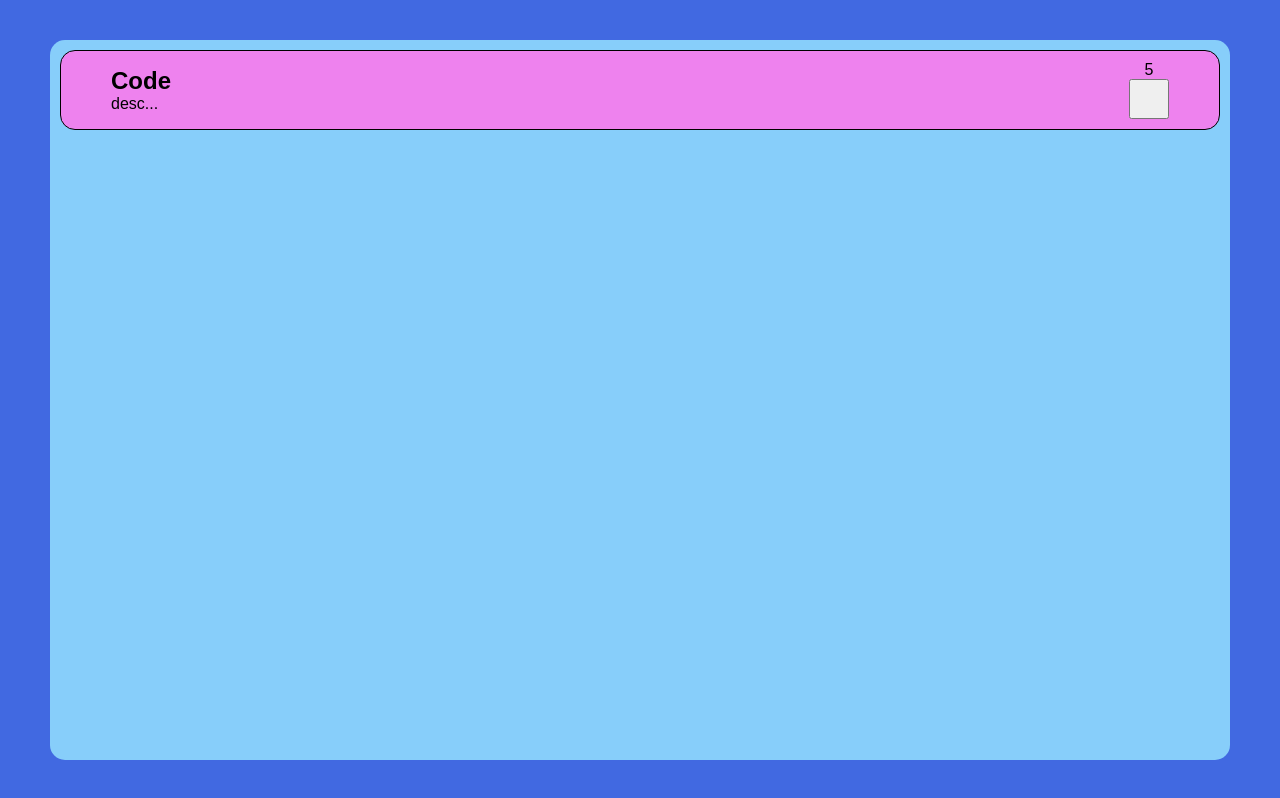
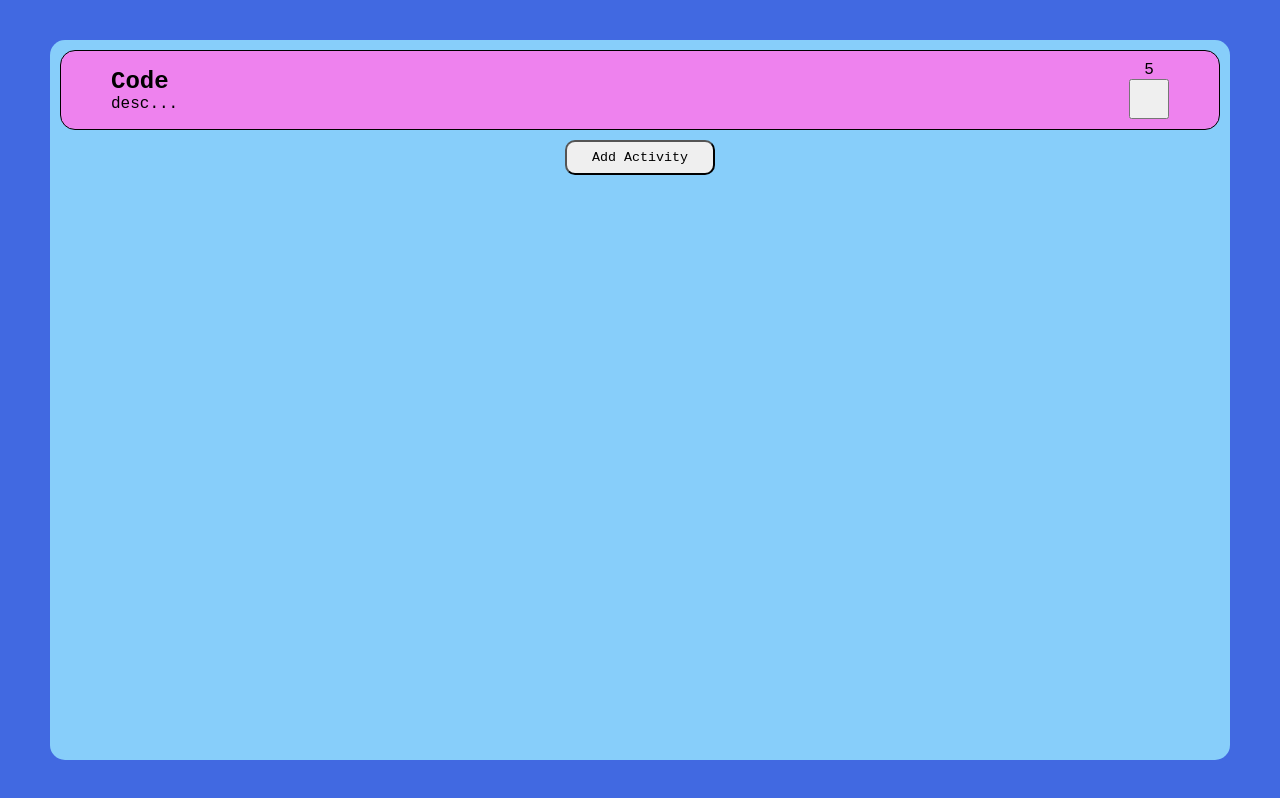
Before and after one commit to MichaelWearing/daily-task-planner, a React (Create React App) app: page / in a window 1280 px wide. Built offline with nearby package versions, Linux system fonts and the light colour scheme.

Commit message:
Added some styling and modal for creating new activities

```diff
--- a/package.json
+++ b/package.json
@@ -8,6 +8,7 @@
     "@testing-library/user-event": "^13.5.0",
     "react": "^18.2.0",
     "react-dom": "^18.2.0",
+    "react-icons": "^4.9.0",
     "react-scripts": "5.0.1",
     "styled-components": "^5.3.11",
     "web-vitals": "^2.1.4"
--- a/src/App.js
+++ b/src/App.js
@@ -1,6 +1,7 @@
-import React from "react";
+import React, { useState } from "react";
 
 import Board from "./components/Board/Board";
+import ActivityCreation from "./components/ActivityCreation/ActivityCreation";
 
 // Make a board to hold cards
 // Make a card which has a title and a timer
@@ -8,6 +9,7 @@ import Board from "./components/Board/Board";
 // Save stuff via cookies
 
 const App = () => {
+  const [showModal, setShowModal] = useState(false);
   const dailyActivities = [
     // Maybe make into state and hold timer
     {
@@ -16,9 +18,22 @@ const App = () => {
     },
   ];
 
+  // UseRef to get inputs// UseRef to get inputs// UseRef to get inputs
+  // UseRef to get inputs// UseRef to get inputs// UseRef to get inputs
+  // UseRef to get inputs// UseRef to get inputs// UseRef to get inputs
+  // UseRef to get inputs// UseRef to get inputs// UseRef to get inputs
+  // UseRef to get inputs// UseRef to get inputs// UseRef to get inputs
+  //
+  // To add new activities
+
   return (
     <>
-      <Board dailyActivities={dailyActivities} />
+      {showModal && <ActivityCreation setShowModal={setShowModal} />}
+      <Board
+        dailyActivities={dailyActivities}
+        showModal={showModal}
+        setShowModal={setShowModal}
+      />
     </>
   );
 };
--- /dev/null
+++ b/src/components/ActivityCreation/ActivityCreation.js
@@ -0,0 +1,42 @@
+import React from "react";
+
+import {
+  Wrapper,
+  InnerWrapper,
+  CloseModalWrapper,
+  CloseIcon,
+  Title,
+  InputWrapper,
+  InputInnerWrapper,
+  InputHeader,
+  Input,
+  CreateButton,
+} from "./ActivityCreation.styles";
+
+const ActivityCreation = ({ setShowModal }) => {
+  return (
+    <>
+      <Wrapper>
+        <InnerWrapper>
+          <CloseModalWrapper onClick={() => setShowModal(false)}>
+            <CloseIcon />
+          </CloseModalWrapper>
+          <Title>Create Activity</Title>
+          <InputWrapper>
+            <InputInnerWrapper>
+              <InputHeader>Title</InputHeader>
+              <Input placeholder="Title" />
+            </InputInnerWrapper>
+            <InputInnerWrapper>
+              <InputHeader>Duration</InputHeader>
+              <Input placeholder="Duration" />
+            </InputInnerWrapper>
+          </InputWrapper>
+          <CreateButton>Create</CreateButton>
+        </InnerWrapper>
+      </Wrapper>
+    </>
+  );
+};
+
+export default ActivityCreation;
--- /dev/null
+++ b/src/components/ActivityCreation/ActivityCreation.styles.js
@@ -0,0 +1,76 @@
+import styled from "styled-components";
+import { FaTimes } from "react-icons/fa";
+
+export const Wrapper = styled.div`
+  background-color: lightgray;
+
+  position: absolute;
+  height: 100vh;
+  width: 100vw;
+
+  opacity: 0.7;
+
+  display: flex;
+  align-items: center;
+  justify-content: center;
+`;
+
+export const InnerWrapper = styled.div`
+  background-color: royalblue;
+
+  height: 50vh;
+  width: 60vw;
+
+  padding: 40px;
+
+  display: flex;
+  flex-direction: column;
+  align-items: center;
+  justify-content: space-around;
+`;
+
+export const CloseModalWrapper = styled.div`
+  position: absolute;
+  top: 27.5vh;
+  right: 27.5vh;
+  background: transparent;
+  font-size: 35px;
+  cursor: pointer;
+  outline: none;
+`;
+
+export const CloseIcon = styled(FaTimes)`
+  color: white;
+`;
+
+export const Title = styled.h1`
+  text-align: center;
+`;
+
+export const InputWrapper = styled.div`
+  display: flex;
+  flex-direction: column;
+  gap: 50px;
+`;
+
+export const InputInnerWrapper = styled.div`
+  display: flex;
+  flex-direction: column;
+  gap: 5px;
+`;
+
+export const InputHeader = styled.h3``;
+
+export const Input = styled.input`
+  height: 40px;
+  width: 350px;
+
+  padding: 0 10px;
+`;
+
+export const CreateButton = styled.button`
+  height: 35px;
+  width: 150px;
+
+  border-radius: 10px;
+`;
--- a/src/components/Board/Board.js
+++ b/src/components/Board/Board.js
@@ -2,15 +2,18 @@ import React from "react";
 
 import Activity from "../Activity/Activity";
 
-import { Wrapper, InnerWrapper } from "./Board.styles";
+import { Wrapper, InnerWrapper, AddActivityButton } from "./Board.styles";
 
-const Board = ({ dailyActivities }) => {
+const Board = ({ dailyActivities, showModal, setShowModal }) => {
   return (
     <Wrapper>
       <InnerWrapper>
         {dailyActivities.map((activity, index) => (
           <Activity key={`${activity.title}${index}`} activity={activity} />
         ))}
+        <AddActivityButton onClick={() => setShowModal(!showModal)}>
+          Add Activity
+        </AddActivityButton>
       </InnerWrapper>
     </Wrapper>
   );
--- a/src/components/Board/Board.styles.js
+++ b/src/components/Board/Board.styles.js
@@ -15,7 +15,22 @@ export const InnerWrapper = styled.div`
   height: 90vh;
   width: 100vw;
 
+  display: flex;
+  flex-direction: column;
+
   margin: 50px;
 
   border-radius: 15px;
 `;
+
+export const AddActivityButton = styled.button`
+  height: 35px;
+  width: 150px;
+
+  display: flex;
+  align-self: center;
+  justify-content: center;
+  align-items: center;
+
+  border-radius: 10px;
+`;
--- a/src/index.css
+++ b/src/index.css
@@ -2,5 +2,5 @@
   margin: 0;
   padding: 0;
   box-sizing: border-box;
-  font-family: "Karla", sans-serif;
+  font-family: monospace, sans-serif;
 }
```
Also changed, not shown: 1 other file (tests, documents, lock files or other folders).
